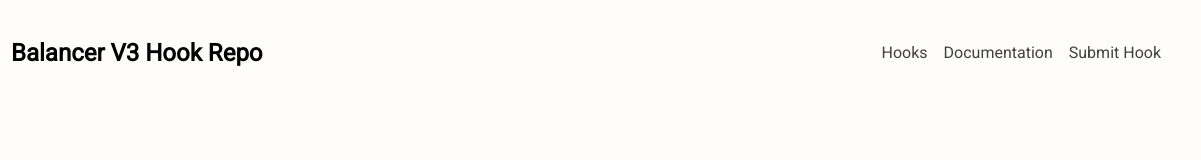
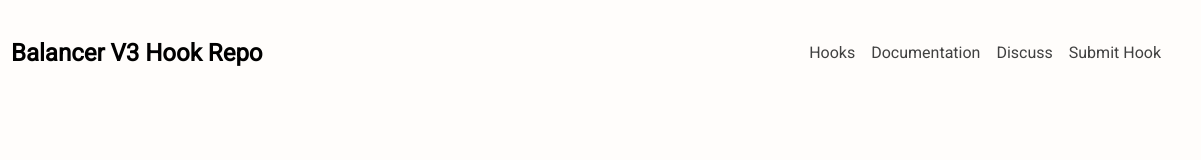
Before and after one commit to burns2854/balancer-hooks, a plain HTML site: page NavBar.html in a window 1280 px wide. Shown: the full height of the page, 79-1280 px from the left. Drawn offline with Linux system fonts and the light colour scheme.

Commit message:
Update NavBar.html
Add discord link

```diff
--- a/NavBar.html
+++ b/NavBar.html
@@ -18,6 +18,7 @@
             <ul>
                 <li><a href="index.html">Hooks</a></li>
                 <li><a href="https://docs-v3.balancer.fi/developer-reference/contracts/hooks-api.html">Documentation</a></li>
+                <li><a href="https://discord.com/channels/638460494168064021/1273038128461905963">Discuss</a></li>
                 <li><a href="submit-hook.html">Submit Hook</a></li>
             </ul>
         </nav>
```
